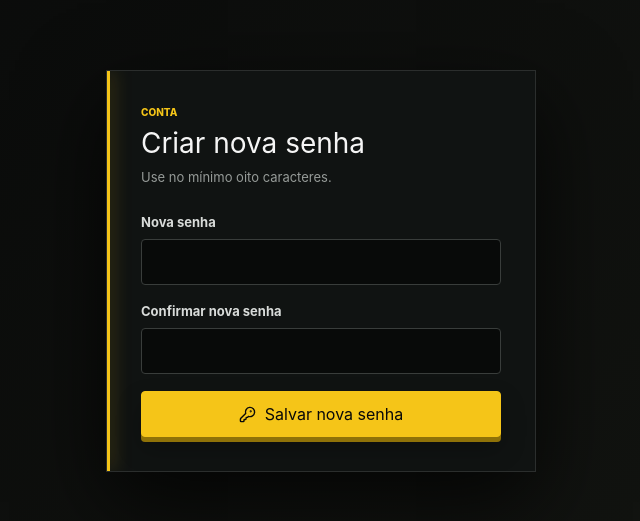
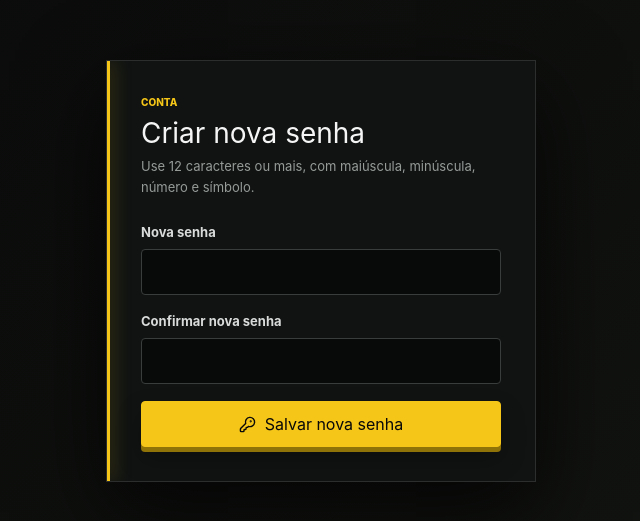
Before and after one commit to Vitorhugov1/Aula-2-e-3-HTML-CSS, a Next.js app: page /admin/reset-password in a window 1280 px wide. Shown: the part 129-650 px from the top of the page, without its empty margins (319-959 px from the left). Built offline with nearby package versions, Linux system fonts and the light colour scheme; no server answers.

Commit message:
security: enforce strong admin passwords

```diff
--- a/app/admin/reset-password/ResetPasswordForm.tsx
+++ b/app/admin/reset-password/ResetPasswordForm.tsx
@@ -4,6 +4,7 @@ import { useState } from 'react'
 import { useRouter } from 'next/navigation'
 import { KeyRound, LoaderCircle } from 'lucide-react'
 import { createClient } from '@/lib/supabase/client'
+import { isStrongAdminPassword } from '@/lib/security.mjs'
 
 export default function ResetPasswordForm() {
   const router = useRouter()
@@ -14,7 +15,7 @@ export default function ResetPasswordForm() {
 
   async function submit(event: React.FormEvent<HTMLFormElement>) {
     event.preventDefault()
-    if (password.length < 8) return setMessage('A senha deve ter no mínimo oito caracteres.')
+    if (!isStrongAdminPassword(password)) return setMessage('Use 12 caracteres ou mais, com maiúscula, minúscula, número e símbolo.')
     if (password !== confirmation) return setMessage('As senhas não coincidem.')
     setLoading(true)
     setMessage('')
@@ -31,8 +32,8 @@ export default function ResetPasswordForm() {
   }
 
   return <form className="admin-auth-form" onSubmit={submit}>
-    <label>Nova senha<input type="password" value={password} onChange={(event) => setPassword(event.target.value)} autoComplete="new-password" minLength={8} required /></label>
-    <label>Confirmar nova senha<input type="password" value={confirmation} onChange={(event) => setConfirmation(event.target.value)} autoComplete="new-password" minLength={8} required /></label>
+    <label>Nova senha<input type="password" value={password} onChange={(event) => setPassword(event.target.value)} autoComplete="new-password" minLength={12} maxLength={128} required /></label>
+    <label>Confirmar nova senha<input type="password" value={confirmation} onChange={(event) => setConfirmation(event.target.value)} autoComplete="new-password" minLength={12} maxLength={128} required /></label>
     {message && <p className="admin-alert error" role="alert">{message}</p>}
     <button className="admin-primary" disabled={loading}>{loading ? <LoaderCircle className="admin-spin" /> : <KeyRound />}Salvar nova senha</button>
   </form>
--- a/app/admin/reset-password/page.tsx
+++ b/app/admin/reset-password/page.tsx
@@ -3,6 +3,6 @@ import ResetPasswordForm from './ResetPasswordForm'
 export default function ResetPasswordPage() {
   return <main className="admin-auth-page"><section className="admin-auth-panel" aria-labelledby="reset-title">
     <p className="admin-kicker">Conta</p><h1 id="reset-title">Criar nova senha</h1>
-    <p className="admin-muted">Use no mínimo oito caracteres.</p><ResetPasswordForm />
+    <p className="admin-muted">Use 12 caracteres ou mais, com maiúscula, minúscula, número e símbolo.</p><ResetPasswordForm />
   </section></main>
 }
```
